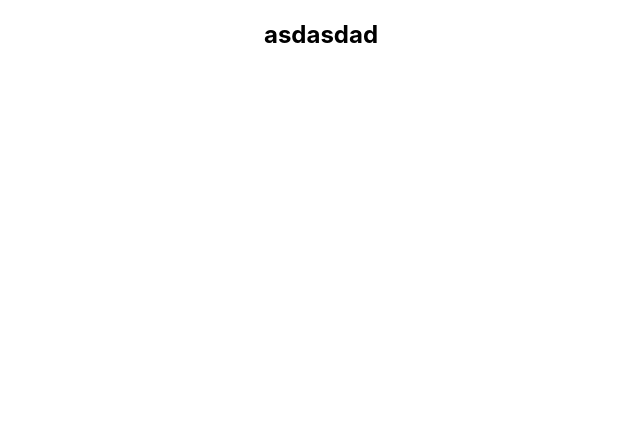
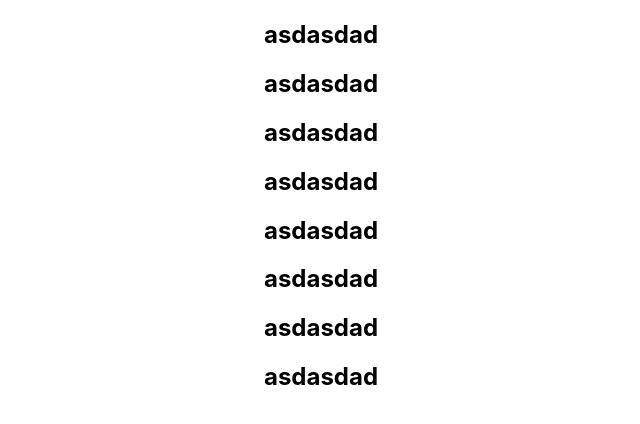
Before and after one commit to milone1/acurio-dash, a React (Create React App) app: page / in a window 1280 px wide. Shown: the top 424 px of the page, without its empty margins (319-959 px from the left). Built offline with nearby package versions, Linux system fonts and the light colour scheme.

Commit message:
first change

```diff
--- a/src/App.js
+++ b/src/App.js
@@ -5,6 +5,13 @@ function App() {
   return (
     <div className="App">
       <h2>asdasdad</h2>
+      <h2>asdasdad</h2>
+      <h2>asdasdad</h2>
+      <h2>asdasdad</h2>
+      <h2>asdasdad</h2>
+      <h2>asdasdad</h2>
+      <h2>asdasdad</h2>
+      <h2>asdasdad</h2>
     </div>
   );
 }
```
